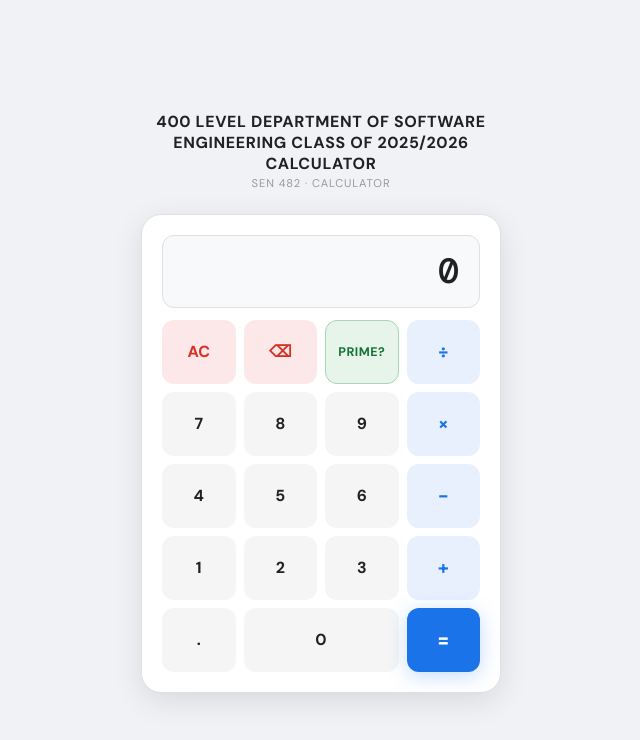
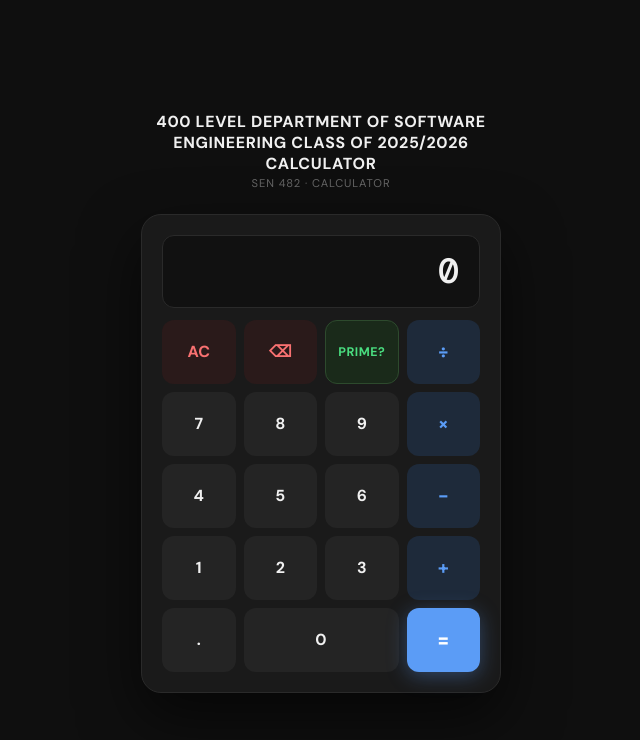
Before and after one commit to Olivia-Anigbogu/olivia-calc, a website: page index.html in a window 1280 px wide. Shown: the whole page, without its empty margins (319-959 px from the left). Drawn offline with nearby package versions, Linux system fonts and the light colour scheme.

Commit message:
Changed to dark mode

```diff
--- a/assets/css/calculator.css
+++ b/assets/css/calculator.css
@@ -1,32 +1,38 @@
 /* ============================================================
    Olivia Nneka Anigbogu — SEN 482 Calculator
-   Aesthetic: light, clean, minimal
+   Aesthetic: dark editorial, monospaced display, clean grid
    ============================================================ */
 
-*, *::before, *::after { box-sizing: border-box; margin: 0; padding: 0; }
+*,
+*::before,
+*::after {
+  box-sizing: border-box;
+  margin: 0;
+  padding: 0;
+}
 
 :root {
-  --bg:          #f0f2f5;
-  --surface:     #ffffff;
-  --border:      #e0e0e0;
-  --num-bg:      #f5f5f5;
-  --num-hover:   #ebebeb;
-  --op-bg:       #e8f0fe;
-  --op-hover:    #d2e3fc;
-  --op-color:    #1a73e8;
-  --ac-bg:       #fce8e8;
-  --ac-color:    #d93025;
-  --eq-bg:       #1a73e8;
-  --eq-hover:    #1557b0;
-  --prime-bg:    #e6f4ea;
-  --prime-color: #137333;
-  --prime-hover: #ceead6;
-  --text:        #202124;
-  --muted:       #999;
-  --display-font: 'DM Mono', monospace;
-  --ui-font:      'DM Sans', sans-serif;
-  --radius:      12px;
-  --gap:         8px;
+  --bg: #0f0f0f;
+  --surface: #1a1a1a;
+  --border: #2a2a2a;
+  --num-bg: #242424;
+  --num-hover: #2e2e2e;
+  --op-bg: #1e2a3a;
+  --op-hover: #243348;
+  --op-color: #5b9cf6;
+  --ac-bg: #2a1a1a;
+  --ac-color: #f87171;
+  --eq-bg: #5b9cf6;
+  --eq-hover: #4a87e0;
+  --prime-bg: #1a2a1a;
+  --prime-color: #4ade80;
+  --prime-hover: #243b24;
+  --text: #f0f0f0;
+  --muted: #666;
+  --display-font: "DM Mono", monospace;
+  --ui-font: "DM Sans", sans-serif;
+  --radius: 12px;
+  --gap: 8px;
 }
 
 body {
@@ -76,12 +82,12 @@ body {
   border: 1px solid var(--border);
   border-radius: 20px;
   padding: 20px;
-  box-shadow: 0 8px 30px rgba(0,0,0,0.1);
+  box-shadow: 0 24px 60px rgba(0, 0, 0, 0.6);
 }
 
 /* ── Display ── */
 .display-wrap {
-  background: #f8f9fa;
+  background: #111;
   border: 1px solid var(--border);
   border-radius: var(--radius);
   padding: 16px 20px;
@@ -105,8 +111,12 @@ body {
 }
 
 /* Shrink text when it gets long */
-.display-expr.long  { font-size: 1.6rem; }
-.display-expr.xlong { font-size: 1.2rem; }
+.display-expr.long {
+  font-size: 1.6rem;
+}
+.display-expr.xlong {
+  font-size: 1.2rem;
+}
 
 /* ── Prime Banner ── */
 .prime-banner {
@@ -114,7 +124,7 @@ body {
   align-items: center;
   gap: 8px;
   background: var(--prime-bg);
-  border: 1px solid #a8d5b5;
+  border: 1px solid #2d4a2d;
   border-radius: 10px;
   padding: 10px 14px;
   margin-bottom: 12px;
@@ -125,23 +135,29 @@ body {
   animation: fadeIn 0.25s ease;
 }
 
-.prime-banner.show { display: flex; }
-
+.prime-banner.show {
+  display: flex;
+}
 .prime-banner.not-prime {
-  background: #fef3e2;
-  border-color: #f9ab00;
-  color: #e37400;
+  background: #2a1e1a;
+  border-color: #4a2e1a;
+  color: #fb923c;
 }
-
 .prime-banner.error {
-  background: #fce8e8;
-  border-color: #f28b82;
-  color: #d93025;
+  background: #2a1a1a;
+  border-color: #4a1a1a;
+  color: #f87171;
 }
 
 @keyframes fadeIn {
-  from { opacity: 0; transform: translateY(-4px); }
-  to   { opacity: 1; transform: translateY(0); }
+  from {
+    opacity: 0;
+    transform: translateY(-4px);
+  }
+  to {
+    opacity: 1;
+    transform: translateY(0);
+  }
 }
 
 /* ── Button Grid ── */
@@ -160,23 +176,32 @@ body {
   font-weight: 600;
   height: 64px;
   cursor: pointer;
-  transition: background 0.12s ease, transform 0.08s ease, box-shadow 0.12s ease;
+  transition:
+    background 0.12s ease,
+    transform 0.08s ease,
+    box-shadow 0.12s ease;
   position: relative;
   user-select: none;
   -webkit-tap-highlight-color: transparent;
 }
 
-.btn:active { transform: scale(0.94); }
+.btn:active {
+  transform: scale(0.94);
+}
 
 /* Number buttons */
 .btn-num {
   background: var(--num-bg);
   color: var(--text);
 }
-.btn-num:hover { background: var(--num-hover); }
+.btn-num:hover {
+  background: var(--num-hover);
+}
 
 /* Zero spans 2 cols */
-.btn-zero { grid-column: span 2; }
+.btn-zero {
+  grid-column: span 2;
+}
 
 /* Operator buttons */
 .btn-op {
@@ -184,14 +209,18 @@ body {
   color: var(--op-color);
   font-size: 1.2rem;
 }
-.btn-op:hover { background: var(--op-hover); }
+.btn-op:hover {
+  background: var(--op-hover);
+}
 
 /* AC / backspace */
 .btn-action {
   background: var(--ac-bg);
   color: var(--ac-color);
 }
-.btn-action:hover { background: #fad2cf; }
+.btn-action:hover {
+  background: #331f1f;
+}
 
 /* Prime button */
 .btn-prime {
@@ -199,27 +228,36 @@ body {
   color: var(--prime-color);
   font-size: 0.78rem;
   letter-spacing: 0.04em;
-  border: 1px solid #a8d5b5;
+  border: 1px solid #2d4a2d;
 }
-.btn-prime:hover { background: var(--prime-hover); }
+.btn-prime:hover {
+  background: var(--prime-hover);
+}
 
 /* Equals */
 .btn-eq {
   background: var(--eq-bg);
   color: #fff;
   font-size: 1.3rem;
-  box-shadow: 0 4px 20px rgba(26,115,232,0.25);
+  box-shadow: 0 4px 20px rgba(91, 156, 246, 0.35);
 }
 .btn-eq:hover {
   background: var(--eq-hover);
-  box-shadow: 0 6px 24px rgba(26,115,232,0.35);
+  box-shadow: 0 6px 24px rgba(91, 156, 246, 0.45);
 }
 
 /* ── Error state on display ── */
-.display-expr.error { color: #d93025; }
+.display-expr.error {
+  color: #f87171;
+}
 
 /* ── Responsive ── */
 @media (max-width: 400px) {
-  .btn { height: 58px; font-size: 0.95rem; }
-  .display-expr { font-size: 1.9rem; }
+  .btn {
+    height: 58px;
+    font-size: 0.95rem;
+  }
+  .display-expr {
+    font-size: 1.9rem;
+  }
 }
```
